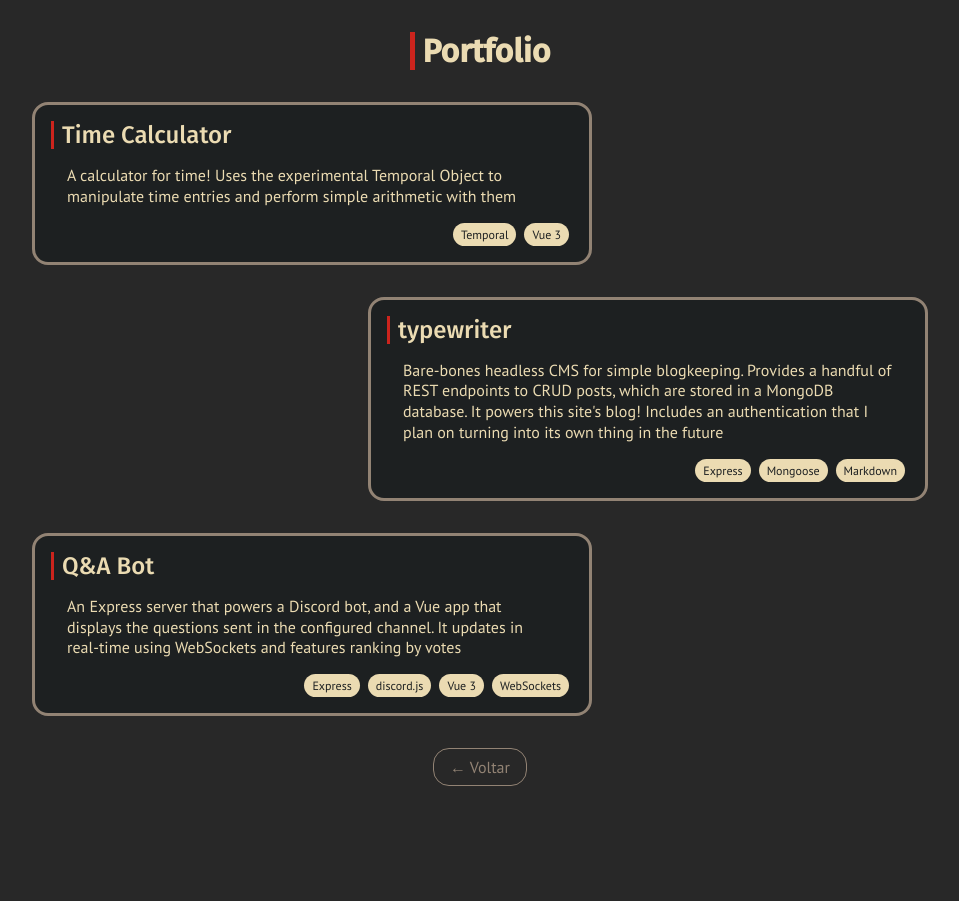
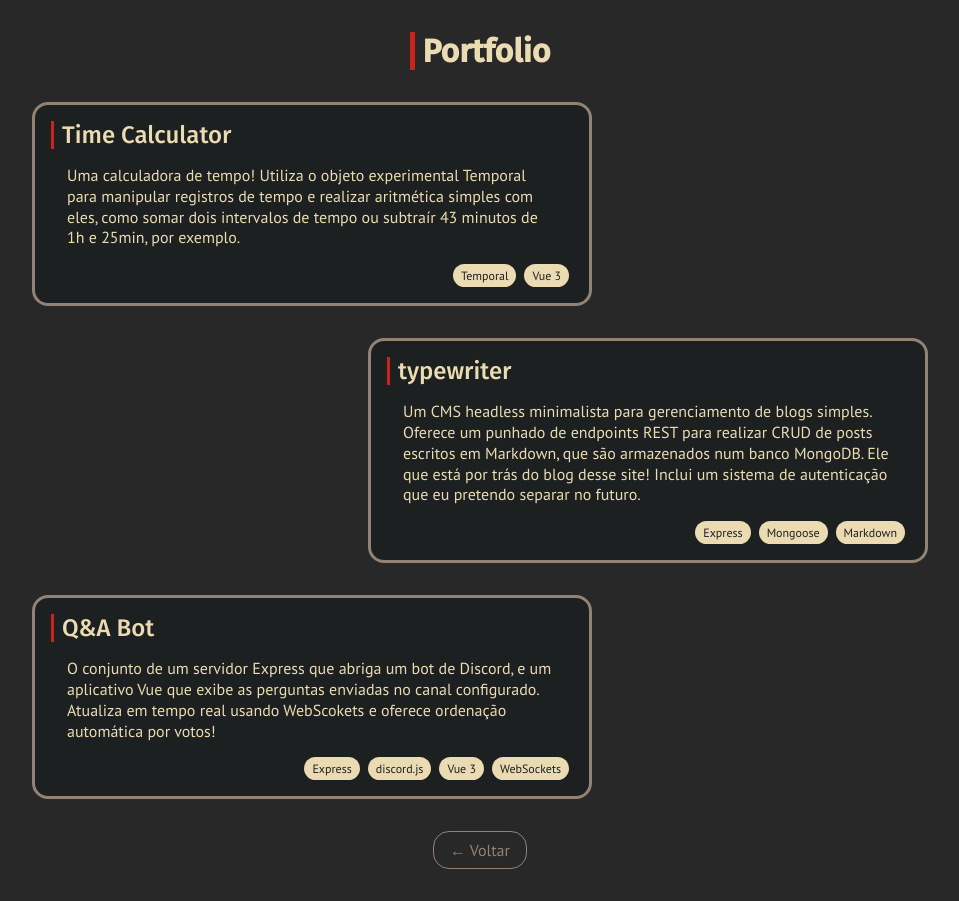
Before and after one commit to Peruibeloko/perublog-vue, a Vue app: page /portfolio in a window 1280 px wide. Shown: the whole page, without its empty margins (160-1119 px from the left). Before the commit the page ends 818 px from the top, so only its background shows below. Built offline with nearby package versions, Linux system fonts and the light colour scheme; no server answers.

Commit message:
update translations

```diff
--- a/src/pages/Portfolio.vue
+++ b/src/pages/Portfolio.vue
@@ -4,25 +4,26 @@ const sites = [
   {
     title: 'Time Calculator',
     href: 'https://peruibeloko.github.io/time-calculator/',
-    description: `A calculator for time! Uses the experimental Temporal Object to manipulate time\
-    entries and perform simple arithmetic with them`,
+    description: `Uma calculadora de tempo! Utiliza o objeto experimental Temporal para manipular
+    registros de tempo e realizar aritmética simples com eles, como somar dois intervalos de tempo
+    ou subtraír 43 minutos de 1h e 25min, por exemplo.`,
     uses: ['Temporal', 'Vue 3']
   },
   {
     title: 'typewriter',
     href: 'https://github.com/Peruibeloko/typewriter/',
-    description: `Bare-bones headless CMS for simple blogkeeping. Provides a handful of REST\
-    endpoints to CRUD posts, which are stored in a MongoDB database. It powers this site's blog!\
-    Includes an authentication that I plan on turning into its own thing in the future`,
+    description: `Um CMS headless minimalista para gerenciamento de blogs simples. Oferece um
+    punhado de endpoints REST para realizar CRUD de posts escritos em Markdown, que são armazenados
+    num banco MongoDB. Ele que está por trás do blog desse site! Inclui um sistema de autenticação
+    que eu pretendo separar no futuro.`,
     uses: ['Express', 'Mongoose', 'Markdown']
   },
   {
     title: 'Q&A Bot',
     href: 'https://github.com/Peruibeloko/qnabot/',
-    description:
-      'An Express server that powers a Discord bot, and a Vue app that displays the\
-    questions sent in the configured channel. It updates in real-time using WebSockets and features\
-    ranking by votes',
+    description: `O conjunto de um servidor Express que abriga um bot de Discord, e um aplicativo
+    Vue que exibe as perguntas enviadas no canal configurado. Atualiza em tempo real usando
+    WebScokets e oferece ordenação automática por votos!`,
     uses: ['Express', 'discord.js', 'Vue 3', 'WebSockets']
   }
 ];
```
Also changed, not shown: 5 other files (tests, documents, lock files or other folders).
